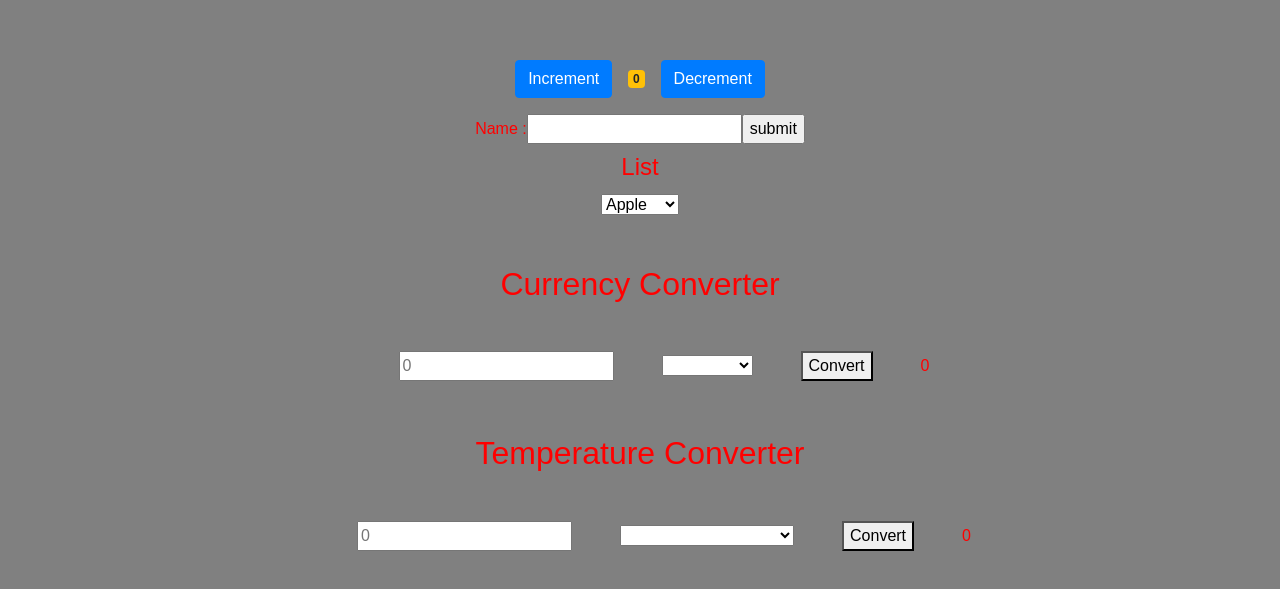
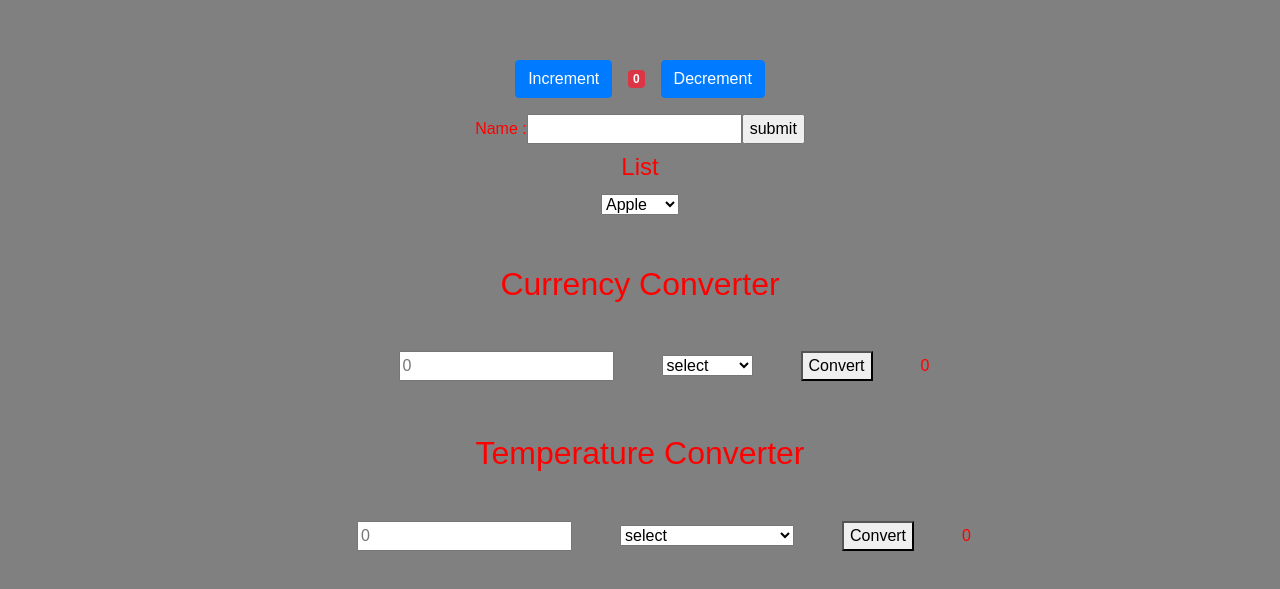
Before and after one commit to Devil-codes/AmberSoft, a React (Create React App) app: page / in a window 1280 px wide. Shown: the part 767-1356 px from the top of the page. Built offline with nearby package versions, Linux system fonts and the light colour scheme.

Commit message:
made some minor changes

```diff
--- a/src/Components/CurrencyConverter.jsx
+++ b/src/Components/CurrencyConverter.jsx
@@ -32,7 +32,7 @@ class CurrencyConverter extends React.Component {
           onChange={this.changeMoney}
         />
         <select className="ml-5" onChange={this.changeCurrency}>
-          <option></option>
+          <option>select</option>
           <option value="dollar">US Dollar</option>
           <option value="euro">Euro</option>
           <option value="pound">Pound</option>
--- a/src/Components/IncDec.jsx
+++ b/src/Components/IncDec.jsx
@@ -30,7 +30,13 @@ class IncDec extends React.Component {
             Increment
           </button>
         </span>
-        <span className="badge badge-warning">{this.state.count}</span>
+        <span
+          className={
+            this.state.count <= 0 ? "badge badge-danger" : "badge badge-warning"
+          }
+        >
+          {this.state.count}
+        </span>
         <span>
           <button
             className="btn btn-primary m-3"
--- a/src/Components/TempConverter.jsx
+++ b/src/Components/TempConverter.jsx
@@ -30,7 +30,7 @@ class TempConverter extends React.Component {
           onChange={this.changeTemp}
         />
         <select className="ml-5" onChange={this.changeToWhat}>
-          <option></option>
+          <option>select</option>
           <option value="cf">Celsius to Fahrenheit</option>
           <option value="fc">Fahrenheit to Celsius</option>
         </select>
```
